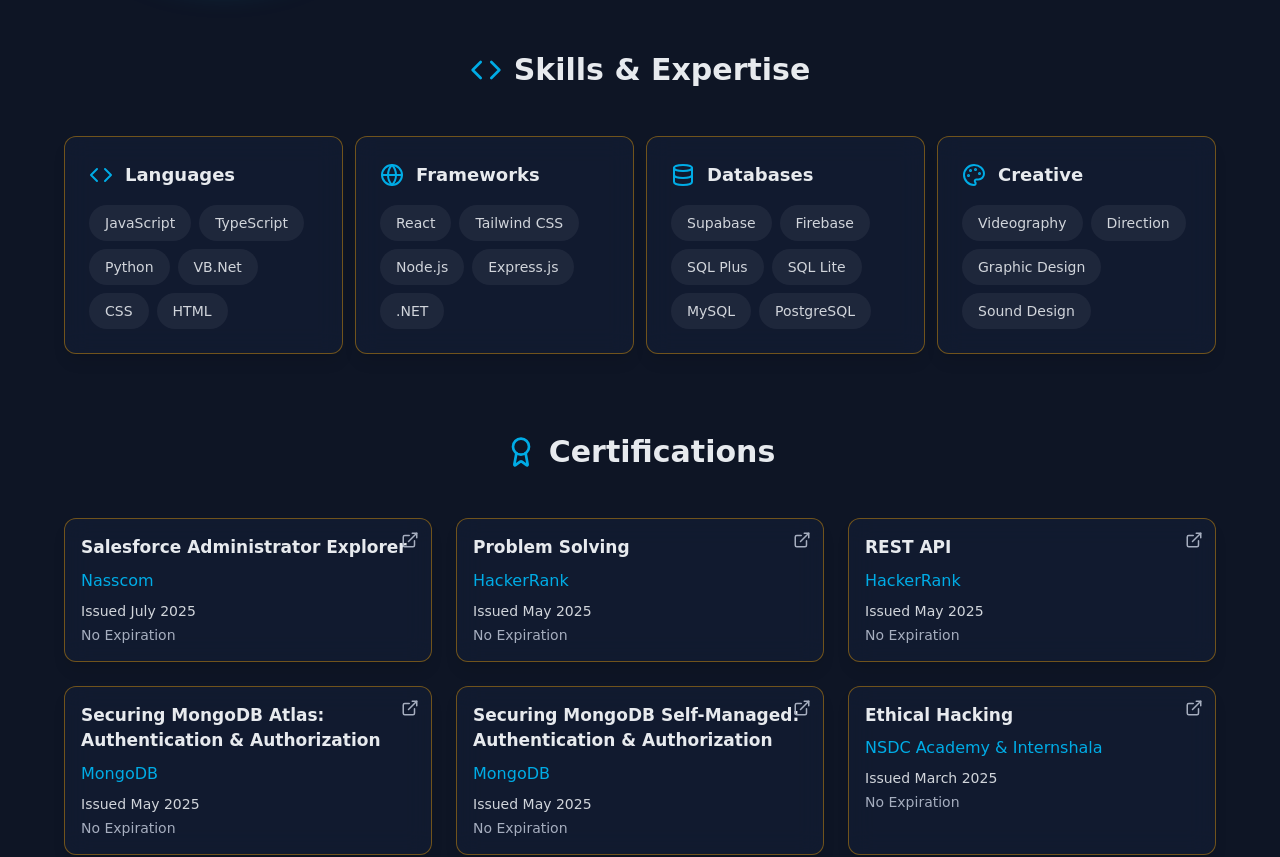
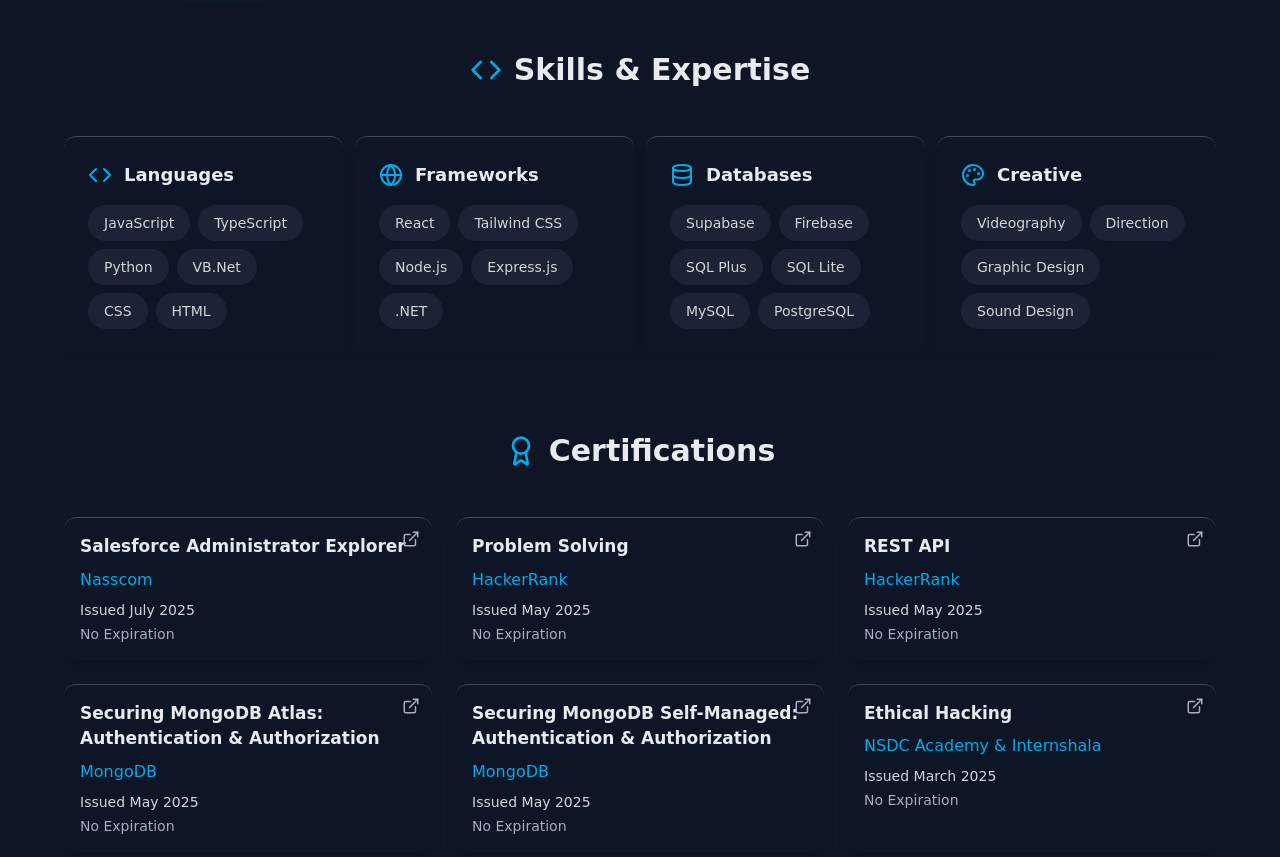
Before and after one commit to chrismat-05/thecma.xyz, a React (Vite) app: page / in a window 1280 px wide. Shown: the part 1360-2217 px from the top of the page. Built offline with nearby package versions, Linux system fonts and the light colour scheme.

Commit message:
glassmorphism fx

```diff
--- a/src/components/Contact.tsx
+++ b/src/components/Contact.tsx
@@ -114,7 +114,7 @@
               initial={{ opacity: 0, x: 50 }}
               animate={isInView ? { opacity: 1, x: 0 } : { opacity: 0, x: 50 }}
               transition={{ delay: 0.6, duration: 0.8 }}
-              className="project-card p-8"
+              className="project-card bg-card/20 backdrop-blur-sm border-t border-border p-8"
             >
               <form name="contactv2" method="POST" className="space-y-6" data-netlify="true" netlify-honeypot="bot-field">
                 <input type="hidden" name="form-name" value="contactv2" />
--- a/src/index.css
+++ b/src/index.css
@@ -90,15 +90,15 @@
 
   /* Skill Card */
   .skill-card {
-  @apply bg-card/70 backdrop-blur-md border border-accent/40 rounded-xl p-6 shadow-lg;
-  @apply hover:bg-card/90 hover:border-accent hover:scale-105 hover:-translate-y-1 hover:shadow-[0_0_24px_4px_hsl(var(--glow-primary)/0.5)];
+    @apply bg-card/20 backdrop-blur-sm border-t border-border rounded-xl p-6 shadow-lg;
+    @apply hover:bg-card/40 hover:border-accent hover:scale-105 hover:-translate-y-1 hover:shadow-[0_0_24px_4px_hsl(var(--glow-primary)/0.5)];
   @apply transition-all duration-300 ease-out;
   }
 
   /* Project Card */
   .project-card {
-  @apply bg-card/70 backdrop-blur-md border border-accent/40 rounded-xl overflow-hidden shadow-lg;
-  @apply hover:bg-card/90 hover:border-accent hover:scale-[1.02] hover:shadow-[0_0_32px_6px_hsl(var(--glow-secondary)/0.5)];
+    @apply bg-card/20 backdrop-blur-sm border-t border-border rounded-xl overflow-hidden shadow-lg;
+    @apply hover:bg-card/40 hover:border-accent hover:scale-[1.02] hover:shadow-[0_0_32px_6px_hsl(var(--glow-secondary)/0.5)];
   @apply transition-all duration-300 ease-out;
   }
 
```
